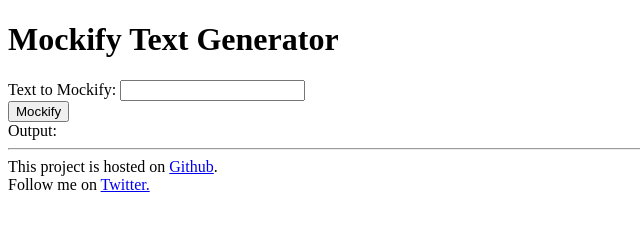
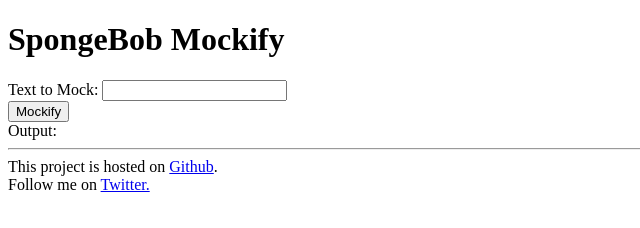
Before and after one commit to benjaminrlawrence/benjaminrlawrence.github.io, a plain HTML site: page index.html in a window 1280 px wide. Shown: the whole page, without its empty margins (0-640 px from the left). Drawn offline with Linux system fonts and the light colour scheme.

Commit message:
Changed name of application and added documentation to readme

```diff
--- a/index.html
+++ b/index.html
@@ -3,7 +3,7 @@
 <head>
     <meta charset="utf-8">
     <meta http-equiv="X-UA-Compatible" content="IE=edge">
-    <title>Mockify</title>
+    <title>SpongeBob Mockify</title>
     <meta name="viewport" content="width=device-width, initial-scale=1">
     <link rel="stylesheet" type="text/css" media="screen" href="main.css">
     <link rel="apple-touch-icon" sizes="180x180" href="favicon/apple-touch-icon.png">
@@ -15,9 +15,9 @@
     <meta name="theme-color" content="#ffffff">
 </head>
 <body>
-    <h1>Mockify Text Generator</h1>
+    <h1>SpongeBob Mockify</h1>
     <label>
-        Text to Mockify:
+        Text to Mock:
         <input type="text" id="inputText" />
     </label>
     <br/>
```
Also changed, not shown: README.md.
